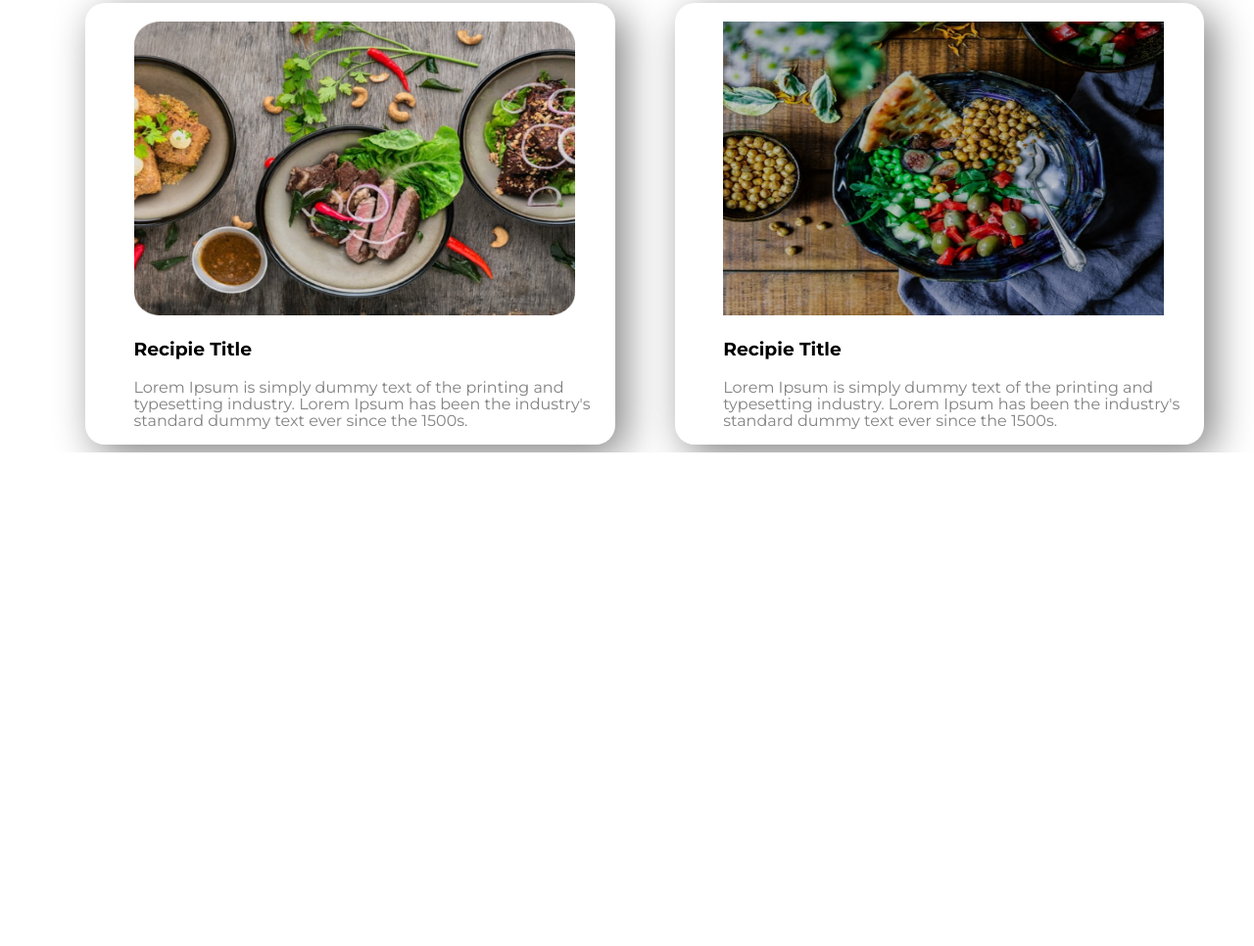
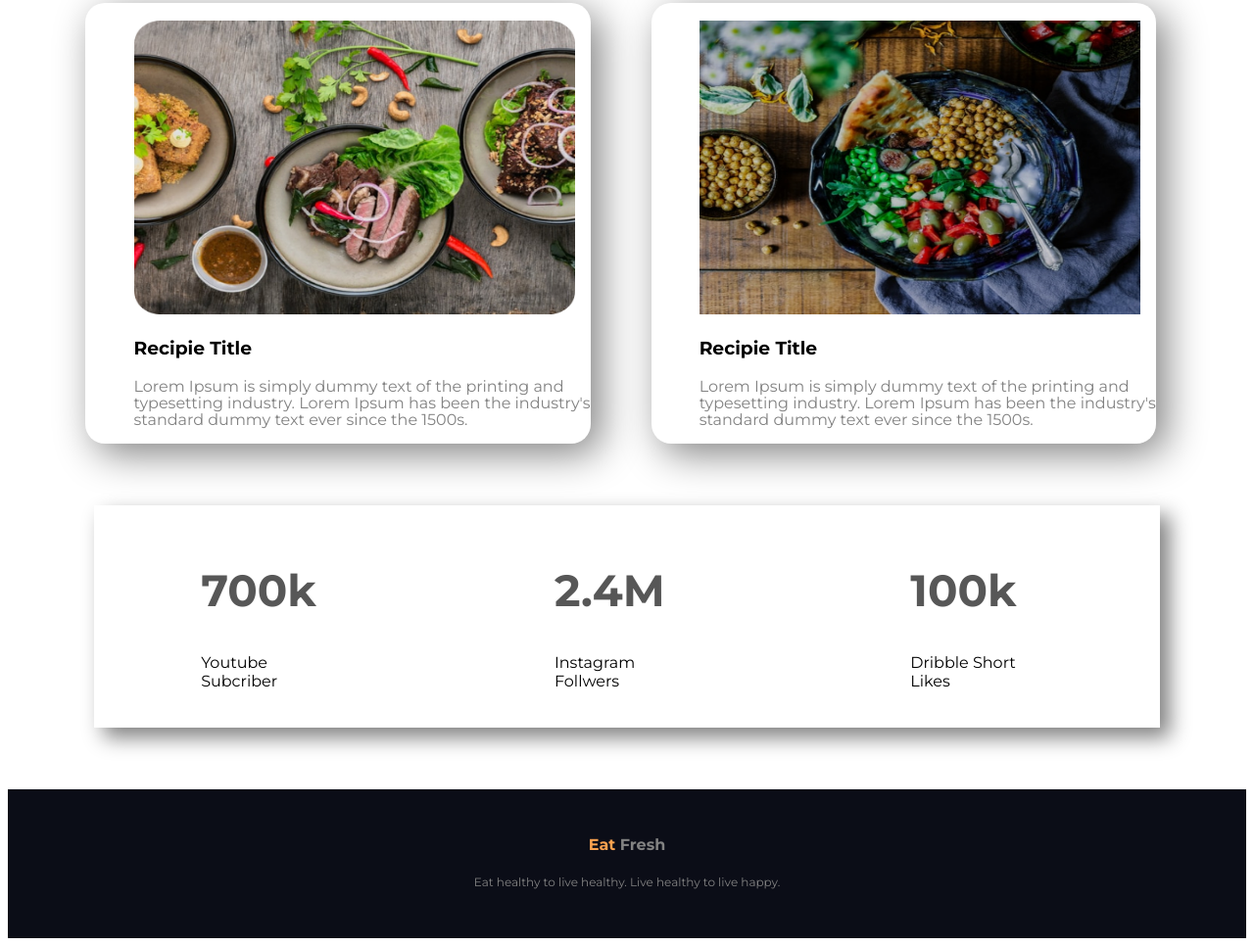
Before and after one commit to Ashikur-Ashik/eat-healthy, a plain HTML site: page index.html in a window 1280 px wide. Shown: the part 1650-2616 px from the top of the page at 98% size. Before the commit the page ends 2112 px from the top, so only its background shows below. Drawn offline with Linux system fonts and the light colour scheme.

Commit message:
first commit

```diff
--- a/index.html
+++ b/index.html
@@ -56,5 +56,24 @@
             </div>
         </div>
     </section>
+
+    <section class="subcriber">
+        <div class="record">
+            <h1>700k</h1>
+            <p>Youtube Subcriber</p>
+        </div>
+        <div class="record">
+            <h1>2.4M</h1>
+            <p>Instagram Follwers</p>
+        </div>
+        <div class="record">
+            <h1>100k</h1>
+            <p>Dribble Short Likes</p>
+        </div>
+    </section>
+    <section class="last_section">
+        <h4> <span class="orange_color">Eat</span> Fresh</h4>
+        <p>Eat healthy to live healthy. Live healthy to live happy.</p>
+    </section>
   </body>
 </html>
--- a/style.css
+++ b/style.css
@@ -96,7 +96,7 @@ h1 {
 
 
 .recipie_title_left ,.recipie_title_right{
-    width: 40%;
+    width: 38%;
     margin-left: 5%;
     padding-left: 4%;
     box-shadow: 10px 10px 40px grey;
@@ -119,3 +119,23 @@ h1 {
     width: 450px;
     padding-top: 4%;
 }
+
+.subcriber{
+    display: flex;
+    box-shadow: 10px 10px 20px gray;
+    margin: 5% 7%;
+}
+
+.record{
+    padding: 2% 10%;
+}
+
+.last_section{
+    background-color: rgba(11, 13, 23, 100%);
+    text-align: center;
+    color: #828282;
+    padding: 2% 10% 3% 10%;
+}
+.last_section p{
+    font-size: 12px;
+}
```
